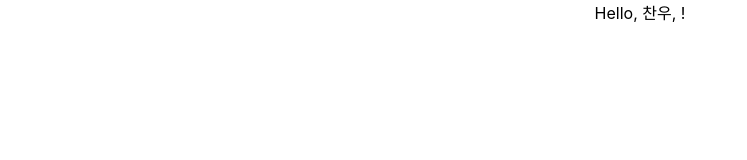
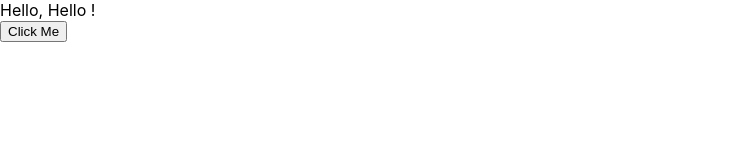
Before and after one commit to chanwoo00106/Ts, a React app in the folder ts-react-tutorial/: page / in a window 1280 px wide. Shown: the whole page, without its empty margins (0-747 px from the left). Built offline with nearby package versions, Linux system fonts and the light colour scheme.

Commit message:
함수 넘기기

```diff
--- a/ts-react-tutorial/src/App.tsx
+++ b/ts-react-tutorial/src/App.tsx
@@ -1,13 +1,11 @@
 import React from 'react';
-import './App.css';
 import Greetings from './Greetings';
 
-function App() {
-  return (
-    <div className="App">
-      <Greetings name={"찬우"} />
-    </div>
-  );
-}
+const App: React.FC = () => {
+  const onClick = (name: string) => {
+    console.log(`${name} says hello`);
+  };
+  return <Greetings name="Hello" onClick={onClick} />;
+};
 
 export default App;
--- a/ts-react-tutorial/src/Greetings.tsx
+++ b/ts-react-tutorial/src/Greetings.tsx
@@ -2,15 +2,26 @@ import React from 'react';
 
 type GreetingsProps = {
     name: string;
-    mark?: string;
+    mark: string;
+    optional?: string;
+    onClick: (name: string) => void; // 아무것도 리턴하지 않는다는 함수를 의미합니다.
 };
 
-const Greetings: React.FC<GreetingsProps> = ({ name, mark }) => (
-    <div>Hello, {name}, {mark}</div>
-);
+function Greetings({ name, mark, optional, onClick }: GreetingsProps) {
+    const handleClick = () => onClick(name);
+    return (
+        <div>
+            Hello, {name} {mark}
+            {optional && <p>{optional}</p>}
+            <div>
+                <button onClick={handleClick}>Click Me</button>
+            </div>
+        </div>
+    );
+}
 
 Greetings.defaultProps = {
-    mark: '!',
-}
+    mark: '!'
+};
 
 export default Greetings;
```
Also changed, not shown: ts-react-tutorial/README.md.
